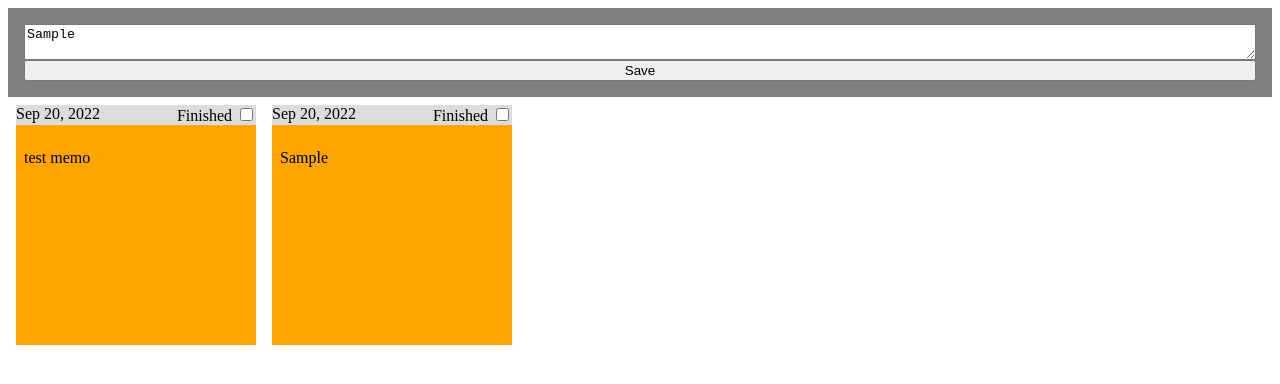
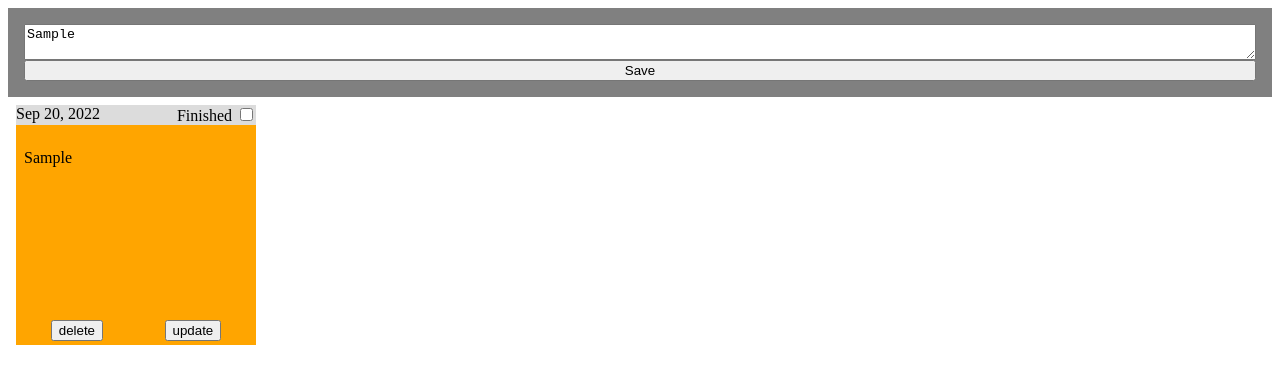
Before and after one commit to york-b2e-optum-sept-2022/memo-app, an Angular app: page / in a window 1280 px wide. Both pictures are taken after typing "Sample" into the empty fields and a click on the button "Save". Shown: the top 384 px of the page. Built offline with nearby package versions, Linux system fonts and the light colour scheme.

Commit message:
added update func to memo comp

```diff
--- a/src/app/app.component.html
+++ b/src/app/app.component.html
@@ -1,3 +1,5 @@
 <app-memo-input (onSave)="createMemo($event)"></app-memo-input>
-
-<app-memo-list [list]="memoList"></app-memo-list>
+<app-memo-list
+  [list]="memoList"
+  (onDelete)="deleteMemo($event)">
+</app-memo-list>
--- a/src/app/app.component.ts
+++ b/src/app/app.component.ts
@@ -7,13 +7,20 @@ import {Component} from '@angular/core';
 })
 export class AppComponent {
 
-  memoList: any[] = [
-    {text: 'test memo', date: new Date(), finished: false}
-  ];
+  memoList: any[] = [];
 
   createMemo(input: string) {
-    const memo = {text: input, date: new Date(), finished: false}
+    const currentDate = new Date();
+    const memo = {id: currentDate.getTime(), text: input, date: currentDate, finished: false}
     this.memoList.push(memo);
   }
 
+  deleteMemo(memoToDelete: any) {
+    this.memoList = this.memoList.filter(memo => memo.id !== memoToDelete.id);
+  }
+
+  debug() {
+    console.log(this.memoList)
+  }
+
 }
--- a/src/app/memo-list/memo-list.component.html
+++ b/src/app/memo-list/memo-list.component.html
@@ -3,6 +3,7 @@
   <app-memo
     *ngFor="let memoData of list"
     [memo]="memoData"
+    (onDelete)="onMemoDelete($event)"
   ></app-memo>
 
 </div>
--- a/src/app/memo-list/memo-list.component.ts
+++ b/src/app/memo-list/memo-list.component.ts
@@ -1,4 +1,4 @@
-import {Component, Input, OnInit} from '@angular/core';
+import {Component, EventEmitter, Input, OnInit, Output} from '@angular/core';
 
 @Component({
   selector: 'app-memo-list',
@@ -8,6 +8,7 @@ import {Component, Input, OnInit} from '@angular/core';
 export class MemoListComponent implements OnInit {
 
   @Input() list!: any[];
+  @Output() onDelete = new EventEmitter<any>();
 
   constructor() {
   }
@@ -15,4 +16,8 @@ export class MemoListComponent implements OnInit {
   ngOnInit(): void {
   }
 
+  onMemoDelete(memo: any) {
+    this.onDelete.emit(memo);
+  }
+
 }
--- a/src/app/memo/memo.component.css
+++ b/src/app/memo/memo.component.css
@@ -2,8 +2,17 @@
   height: 15rem;
   width: 15rem;
 
+  display: flex;
+  flex-direction: column;
+  justify-content: space-between;
+
   background-color: orange;
   margin: 0.5rem;
+}
+
+.memo > p {
+  flex-grow: 1;
+  padding: 0.5rem;
 }
 
 .memo-nav {
@@ -12,6 +21,8 @@
   background-color: gainsboro;
 }
 
-.memo-text {
-  padding: 0.5rem;
+.memo-footer {
+  display: flex;
+  justify-content: space-around;
+  padding: 0.25rem;
 }
--- a/src/app/memo/memo.component.html
+++ b/src/app/memo/memo.component.html
@@ -1,14 +1,24 @@
+<script src="memo.component.ts"></script>
 <div class="memo">
 
   <div class="memo-nav">
+
     <div>{{memo.date | date}}</div>
 
     <label>
       Finished
-      <input type="checkbox">
+      <input [(ngModel)]="memo.finished" type="checkbox">
     </label>
   </div>
 
-  <p class="memo-text">{{memo.text}}</p>
+  <p *ngIf='isUpdating === false' class="memo-text">{{memo.text}}</p>
+  <p *ngIf='isUpdating === true' class="memo-text">
+    <input [(ngModel)]="memo.text">
+  </p>
 
+  <div class="memo-footer">
+    <button *ngIf="isUpdating === false" (click)="onDeleteClick()">delete</button>
+    <button *ngIf="isUpdating === false" (click)="onUpdateClick()">update</button>
+    <button *ngIf="isUpdating === true" (click)="onSaveClick()">save</button>
+  </div>
 </div>
--- a/src/app/memo/memo.component.ts
+++ b/src/app/memo/memo.component.ts
@@ -1,4 +1,4 @@
-import {Component, Input, OnInit} from '@angular/core';
+import {Component, EventEmitter, Input, OnInit, Output} from '@angular/core';
 
 @Component({
   selector: 'app-memo',
@@ -8,10 +8,27 @@ import {Component, Input, OnInit} from '@angular/core';
 export class MemoComponent implements OnInit {
 
   @Input() memo: any;
+  @Output() onDelete = new EventEmitter<any>;
+  isUpdating: boolean = false;
 
   constructor() { }
 
   ngOnInit(): void {
   }
 
+  onDeleteClick() {
+    this.onDelete.emit(this.memo);
+    this.onDelete.emit(this.memo);
+  }
+
+  onUpdateClick() {
+    this.isUpdating = true;
+    console.log('update')
+  }
+
+  onSaveClick() {
+    this.isUpdating = false;
+    console.log('save changes')
+  }
+
 }
```
Also changed, not shown: src/app/app.module.ts (+13 -10 lines).
